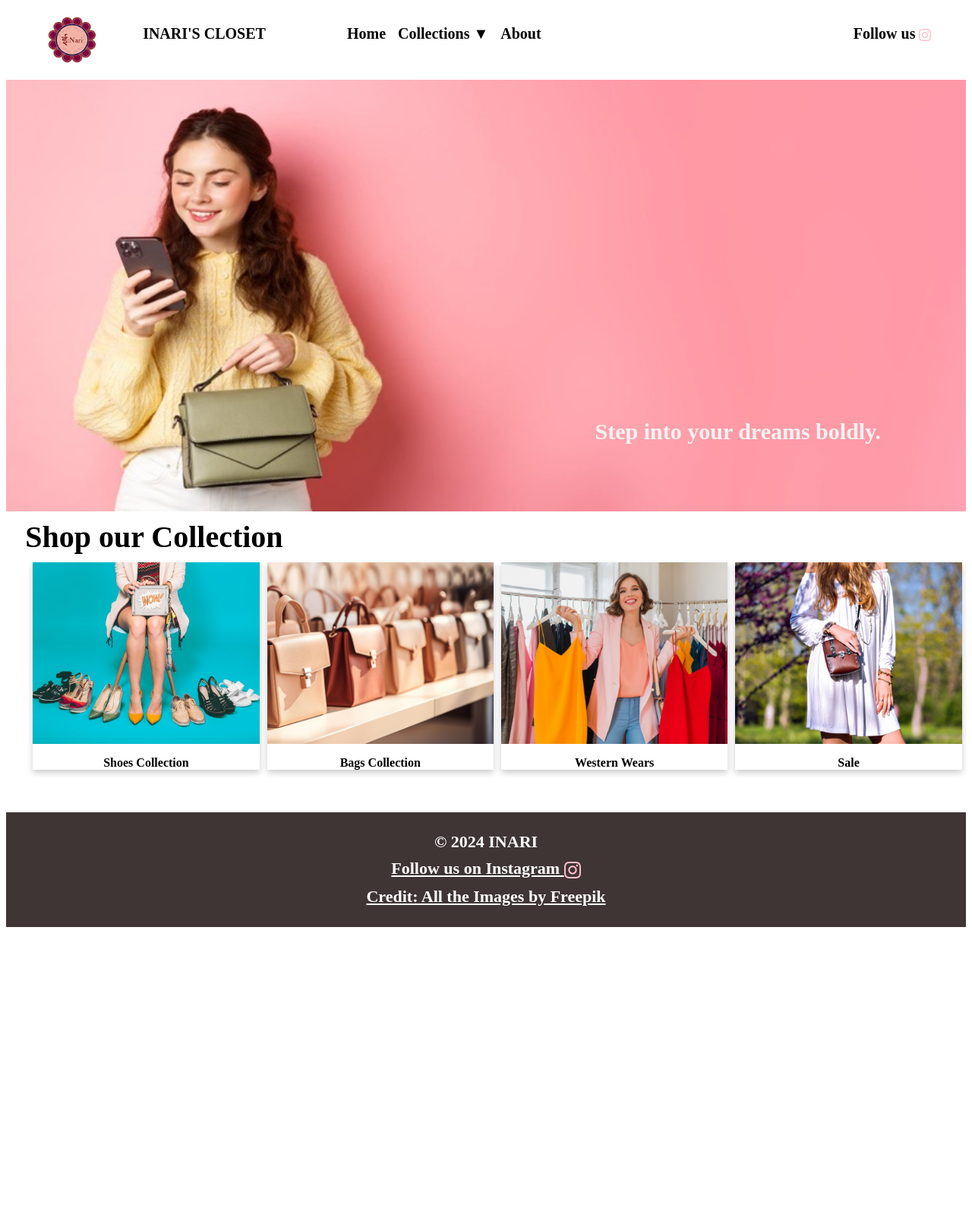
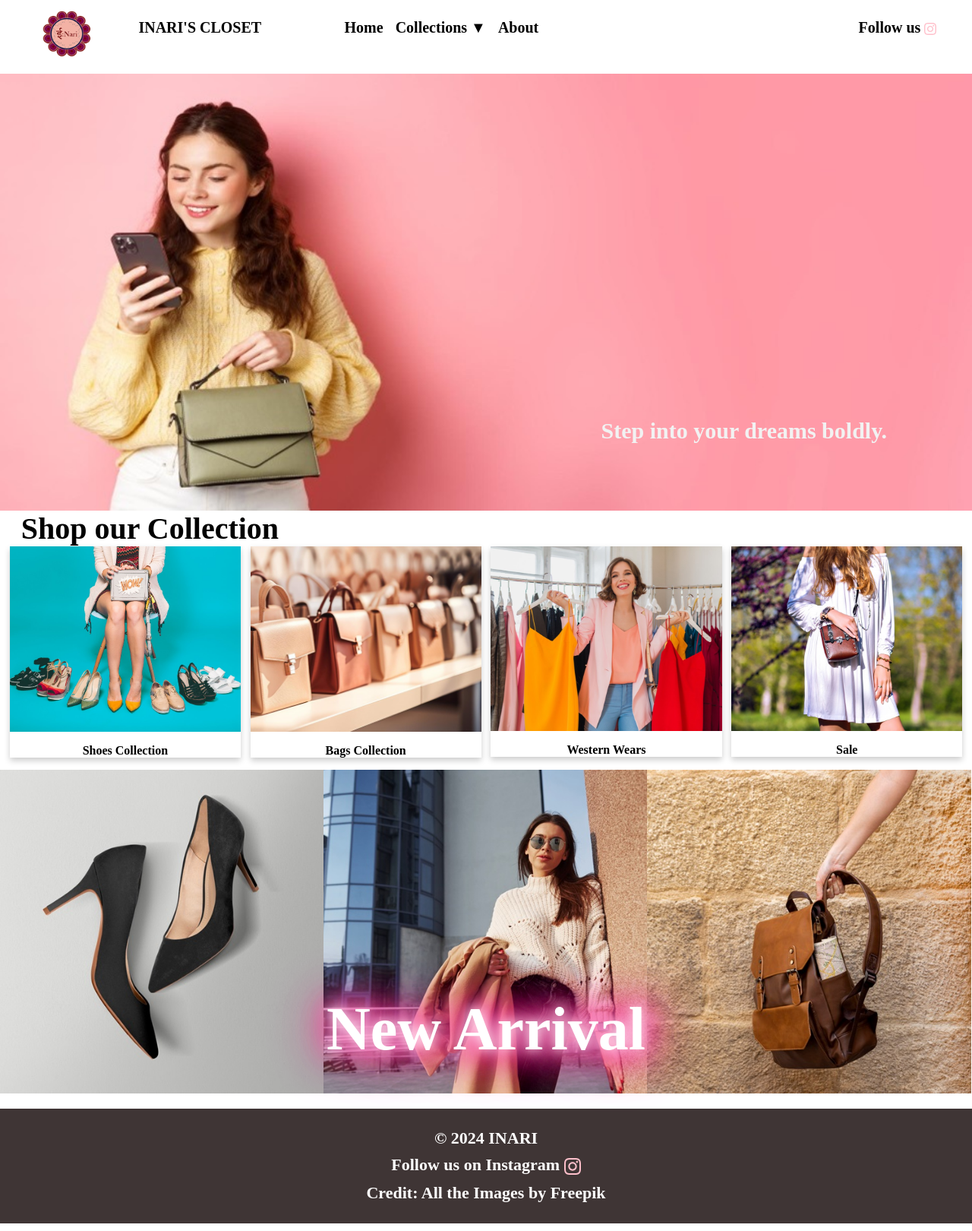
Before and after one commit to sanzay83/onlineStore, a PHP site: page / in a window 1280 px wide. Shown: the whole page at 76% size. Before the commit the page ends 1220 px from the top, so only its background shows below. Run offline with PHP 8.4, Linux system fonts and the light colour scheme; some web fonts are replaced.

Commit message:
newArrival added

```diff
--- a/JScripts/home.js
+++ b/JScripts/home.js
@@ -8,7 +8,8 @@ function HomeContent(x) {
     bodyData = ``;
     const carouselData = CarouselContent();
     const cardData = cardContent();
-    bodyData += carouselData + cardData;
+    const newArrival = newArrivalContent();
+    bodyData += carouselData + cardData + newArrival;
     return bodyData;
   }
 }
@@ -83,3 +84,15 @@ function cardContent() {
   </div>`;
   return data;
 }
+
+function newArrivalContent() {
+  data = `<div class="newArrival-container">
+  <div class="newArrival-grid">
+    <img src="./images/newArrivals/102771.jpg">
+    <img src="./images/newArrivals/16847.jpg">
+    <img src="./images/newArrivals/2148752385.jpg">
+    <div class="textOnNewArrival">New Arrival</div>
+  </div>
+</div>`;
+  return data;
+}
--- a/styles/body.css
+++ b/styles/body.css
@@ -1,2 +1,3 @@
 @import "carousel.css";
 @import "card.css";
+@import "newArrival.css";
--- a/styles/card.css
+++ b/styles/card.css
@@ -1,8 +1,9 @@
 .card-container {
-  margin: 10px 2%;
+  margin-left: 1%;
 }
 
 .card-title {
+  padding-left: 15px;
   font-style: bold;
   font-size: 40px;
   text-align: left;
@@ -10,9 +11,8 @@
 
 .grid-container-card {
   display: grid;
-  grid-template-columns: 25% 25% 25% 25%;
-  gap: 10px;
-  padding: 10px;
+  grid-template-columns: 24% 24% 24% 24%;
+  gap: 1%;
 }
 
 .grid-container-card > div {
@@ -39,7 +39,7 @@
   }
 
   .grid-container-card {
-    grid-template-columns: auto auto auto;
+    grid-template-columns: 32% 32% 32%;
   }
 
   .grid-container-card > div {
@@ -51,7 +51,7 @@
     font-size: 16px;
   }
   .grid-container-card {
-    grid-template-columns: auto auto;
+    grid-template-columns: 49% 49%;
   }
   .grid-container-card > div {
     font-size: 16px;
--- a/styles/footer.css
+++ b/styles/footer.css
@@ -4,6 +4,7 @@
 }
 
 .footer-container a {
+  text-decoration: none;
   color: white;
   font-size: 22px;
 }
@@ -19,12 +20,10 @@
   }
 
   .footer-container a {
-    color: white;
     font-size: 12px;
   }
 
   .footer-fonts {
-    color: white;
     font-size: 12px;
   }
 }
--- a/styles/main.css
+++ b/styles/main.css
@@ -2,7 +2,9 @@
 @import "body.css";
 @import "footer.css";
 @import url(https://fonts.googleapis.com/css?family=Aboreto);
-
+body {
+  margin: 0px;
+}
 .item1 {
   grid-area: header;
 }
--- /dev/null
+++ b/styles/newArrival.css
@@ -0,0 +1,55 @@
+.newArrival-container {
+  position: relative;
+  text-align: center;
+  color: white;
+  margin: 0px;
+}
+
+.newArrival-grid {
+  display: grid;
+  grid-template-columns: 33.3% 33.3% 33.3%;
+  gap: 0;
+}
+
+.newArrival-grid img {
+  width: 100%;
+}
+
+.textOnNewArrival {
+  font-size: 80px;
+  position: absolute;
+  top: 80%;
+  left: 50%;
+  transform: translate(-50%, -50%);
+  animation: textOnNewArrival 1s ease-in-out infinite alternate;
+}
+
+@-webkit-keyframes textOnNewArrival {
+  from {
+    text-shadow: 0 0 10px #fff, 0 0 20px #fff, 0 0 30px #e60073,
+      0 0 40px #e60073, 0 0 50px #e60073, 0 0 60px #e60073, 0 0 70px #e60073;
+  }
+
+  to {
+    text-shadow: 0 0 20px #fff, 0 0 30px #ff4da6, 0 0 40px #ff4da6,
+      0 0 50px #ff4da6, 0 0 60px #ff4da6, 0 0 70px #ff4da6, 0 0 80px #ff4da6;
+  }
+}
+
+@media only screen and (max-width: 1024px) {
+  .textOnNewArrival {
+    font-size: 60px;
+  }
+}
+
+@media only screen and (max-width: 768px) {
+  .textOnNewArrival {
+    font-size: 55px;
+  }
+}
+
+@media only screen and (max-width: 425px) {
+  .textOnNewArrival {
+    font-size: 30px;
+  }
+}
```
Also changed, not shown: images/newArrivals/102771.jpg (added), images/newArrivals/16847.jpg (added), images/newArrivals/2148752385.jpg (added).
